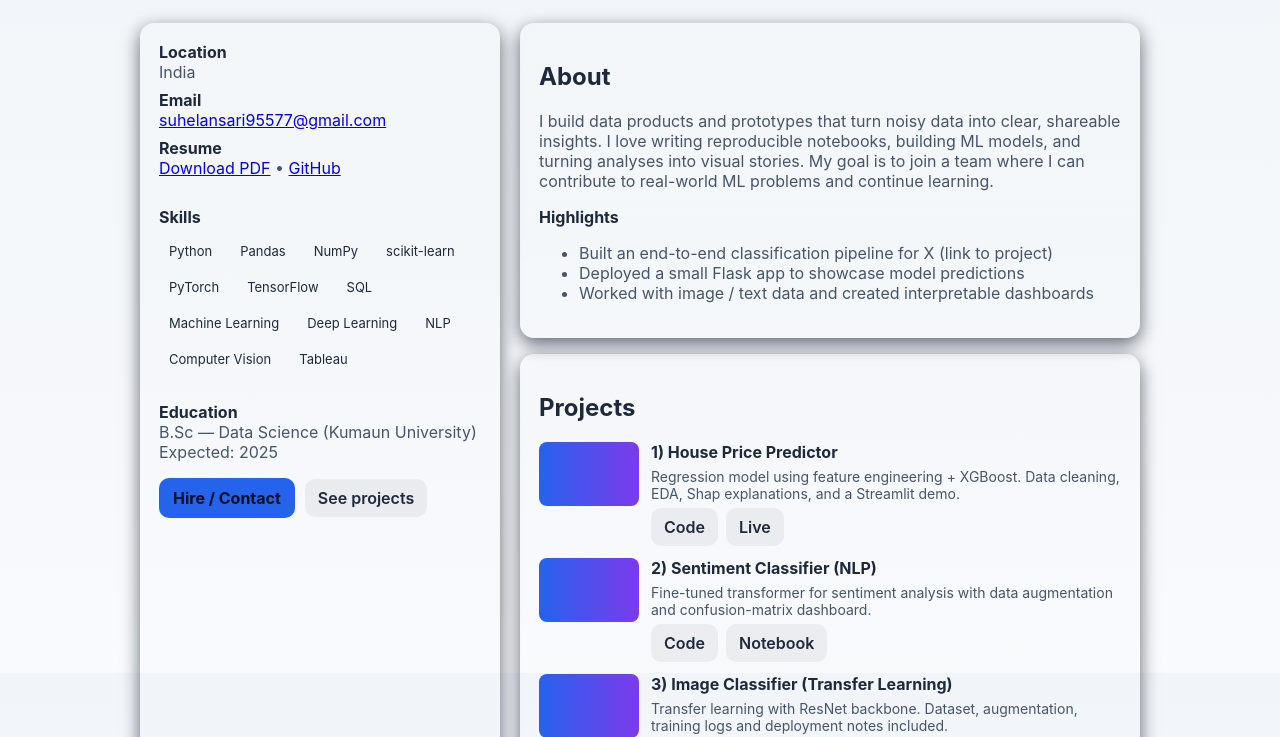
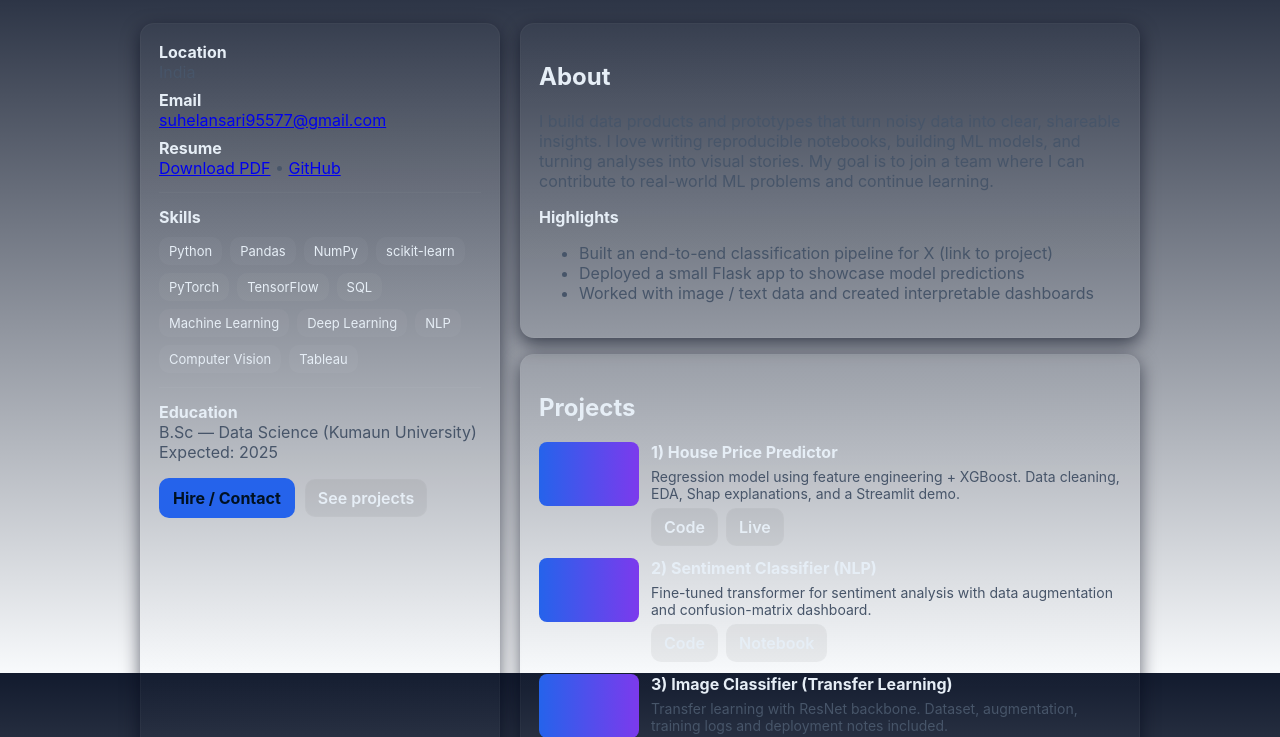
Before and after one commit to suhelansari123-cmd/suhelansari123-cmd.github.io, a plain HTML site: page index.html in a window 1280 px wide. Shown: the part 163-900 px from the top of the page. Drawn offline with Linux system fonts and the light colour scheme.

Commit message:
Update index.html

```diff
--- a/index.html
+++ b/index.html
@@ -26,10 +26,7 @@
     }
     *{box-sizing:border-box}
     html,body{
-  height:100%;
-  margin:0;
-  background:linear-gradient(180deg,#f1f5f9 0%,var(--bg) 100%);
-  color:#1e293b;  /* dark text on light background */
+  height:100%;margin:0;background:linear-gradient(180deg,#071024 0%,var(--bg) 100%);color:#e6eef6}
     .wrap{max-width:var(--maxw);margin:36px auto;padding:28px}
 
     header{display:flex;gap:20px;align-items:center}
```
